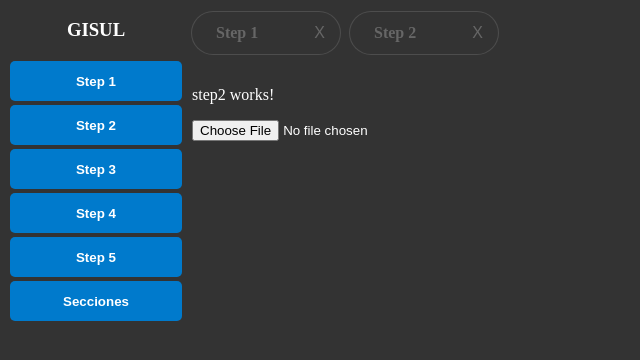
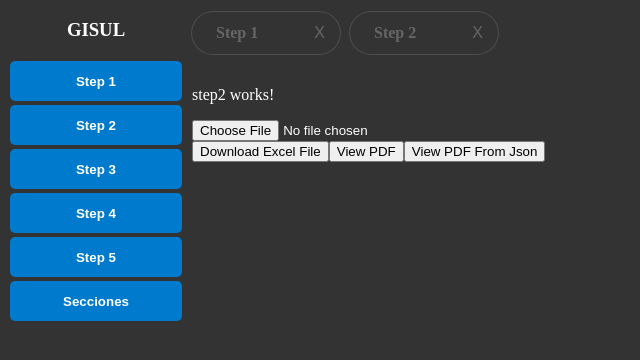
Before and after one commit to edwinpaye/genericapp, an Angular app: page /step1 in a window 1280 px wide. Both pictures are taken after a click on the button "Step 2". Shown: the top 360 px of the page, without its empty margins (0-640 px from the left). Built offline with nearby package versions, Linux system fonts and the light colour scheme.

Commit message:
file downloader handlers were added

```diff
--- a/src/app/components/document-preview/document-preview.component.html
+++ b/src/app/components/document-preview/document-preview.component.html
@@ -12,3 +12,14 @@
 <object *ngIf="pdfSrc" [data]="pdfSrc" type="application/pdf" width="100%" height="600px">
     <p>This browser does not support PDFs. Please download the PDF to view it: <a [href]="pdfSrc" download>Download PDF</a>.</p>
 </object>
+
+<!-- <a [href]="pdfSrc" download>Download Excel</a> -->
+<button (click)="download()">Download Excel File</button>
+
+<button (click)="viewFile()">View PDF</button>
+<button (click)="viewFileFromJson()">View PDF From Json</button>
+<div *ngIf="safePdfUrl">
+    <object [data]="safePdfUrl" type="application/pdf" width="100%" height="600px">
+    <p>Your browser does not support viewing PDFs inline. <a [href]="safePdfUrl" target="_blank">Download the PDF</a></p>
+    </object>
+</div>
--- a/src/app/components/document-preview/document-preview.component.ts
+++ b/src/app/components/document-preview/document-preview.component.ts
@@ -1,6 +1,7 @@
 import { CommonModule } from '@angular/common';
-import { Component } from '@angular/core';
+import { Component, OnDestroy } from '@angular/core';
 import { DomSanitizer, SafeResourceUrl } from '@angular/platform-browser';
+import { FileService } from '../../services/file.service';
 
 @Component({
   selector: 'app-document-preview',
@@ -9,7 +10,7 @@ import { DomSanitizer, SafeResourceUrl } from '@angular/platform-browser';
   templateUrl: './document-preview.component.html',
   styleUrl: './document-preview.component.css'
 })
-export class DocumentPreviewComponent {
+export class DocumentPreviewComponent implements OnDestroy {
   // pdfSrc: string | null = null;
 
   // onFileSelected(event: any) {
@@ -24,7 +25,7 @@ export class DocumentPreviewComponent {
 
   pdfSrc: SafeResourceUrl | null = null;
 
-  constructor(private sanitizer: DomSanitizer) {}
+  constructor(private sanitizer: DomSanitizer, private fileService: FileService) {}
 
   onFileSelected(event: any) {
     const file = event.target.files[0];
@@ -36,4 +37,95 @@ export class DocumentPreviewComponent {
     }
   }
 
+  safePdfUrl: SafeResourceUrl | null = null;
+
+  viewFile(): void {
+    const url = 'http://localhost:7012/mcoreportes/v1/cobranzas';
+    const payload = {
+      consolidado: true,
+      fechaFin: "2023-01-31",
+      fechaInicio: "2023-01-01",
+      idcategoria: 0,
+      idregional: 7,
+      tipo: "recuperacion_resumen_grupos_general",
+      tipo_descarga: "pdf",
+      usuario: "CESAR"
+    };
+
+    this.fileService.getFile(url, payload).subscribe({
+      next: (response: Blob) => {
+        // Override MIME type to application/pdf
+        const blob = new Blob([response], { type: 'application/pdf' });
+        const objectUrl = window.URL.createObjectURL(blob);
+
+        this.safePdfUrl = this.sanitizer.bypassSecurityTrustResourceUrl(objectUrl);
+      },
+      error: (error) => {
+        console.error('File load error:', error);
+      },
+    });
+  }
+
+  viewFileFromJson(): void {
+    const url = 'http://localhost:7012/mcoreportes/v1/cobranzas';
+    const payload = {
+      consolidado: true,
+      fechaFin: "2023-01-31",
+      fechaInicio: "2023-01-01",
+      idcategoria: 0,
+      idregional: 7,
+      tipo: "recuperacion_resumen_dias_general",
+      tipo_descarga: "pdf_base64",
+      usuario: "CESAR"
+    };
+
+    this.fileService.getJsonWithBase64(url, payload).subscribe({
+      next: (response) => {
+        // Extract Base64 string from JSON response
+        const base64String = response.bytes;
+
+        // Convert Base64 string to Blob
+        const binaryData = atob(base64String); // Decode Base64
+        const byteArray = new Uint8Array(binaryData.length);
+
+        for (let i = 0; i < binaryData.length; i++) {
+          byteArray[i] = binaryData.charCodeAt(i);
+        }
+
+        const blob = new Blob([byteArray], { type: 'application/pdf' });
+        const objectUrl = window.URL.createObjectURL(blob);
+
+        // Sanitize the object URL for embedding
+        this.safePdfUrl = this.sanitizer.bypassSecurityTrustResourceUrl(objectUrl);
+      },
+      error: (error) => {
+        console.error('Error fetching file:', error);
+      },
+    });
+  }
+
+  ngOnDestroy(): void {
+    if (this.safePdfUrl) {
+      const objectUrl = this.safePdfUrl as string; // Cast SafeResourceUrl back to string for revocation
+      window.URL.revokeObjectURL(objectUrl);
+    }
+  }
+
+  download(): void {
+    const url = 'http://localhost:7012/mcoreportes/v1/cobranzas';
+    const payload = {
+      consolidado: true,
+      fechaFin: "2023-12-31",
+      fechaInicio: "2023-01-01",
+      idcategoria: 0,
+      idregional: 7,
+      tipo: "recuperacion_por_rango_de_horas",
+      tipo_descarga: "excel",
+      usuario: "CESAR"
+    };
+    const filename = 'example.xlsx'; // Specify the file name to save as
+
+    this.fileService.downloadFile(url, payload, filename);
+  }
+
 }
--- /dev/null
+++ b/src/app/services/file.service.ts
@@ -0,0 +1,42 @@
+import { Injectable } from '@angular/core';
+import { HttpClient } from '@angular/common/http';
+import { Observable } from 'rxjs';
+
+@Injectable({
+  providedIn: 'root'
+})
+export class FileService {
+
+  constructor(private http: HttpClient) {}
+
+  getFile(url: string, payload: any): Observable<Blob> {
+    return this.http.post(url, payload, { responseType: 'blob' });
+  }
+
+  getJsonWithBase64(url: string, payload: any): Observable<any> {
+    return this.http.post(url, payload);
+  }
+
+  downloadFile(url: string, payload: any, filename: string): void {
+    this.http.post(url, payload, { responseType: 'blob' }).subscribe({
+      next: (response: Blob) => {
+        this.saveFile(response, filename);
+      },
+      error: (error) => {
+        console.error('File download error:', error);
+      },
+    });
+  }
+
+  private saveFile(blob: Blob, filename: string): void {
+    const url = window.URL.createObjectURL(blob);
+    const a = document.createElement('a');
+    a.href = url;
+    a.download = filename;
+    document.body.appendChild(a);
+    a.click();
+    window.URL.revokeObjectURL(url);
+    document.body.removeChild(a);
+  }
+
+}
```
